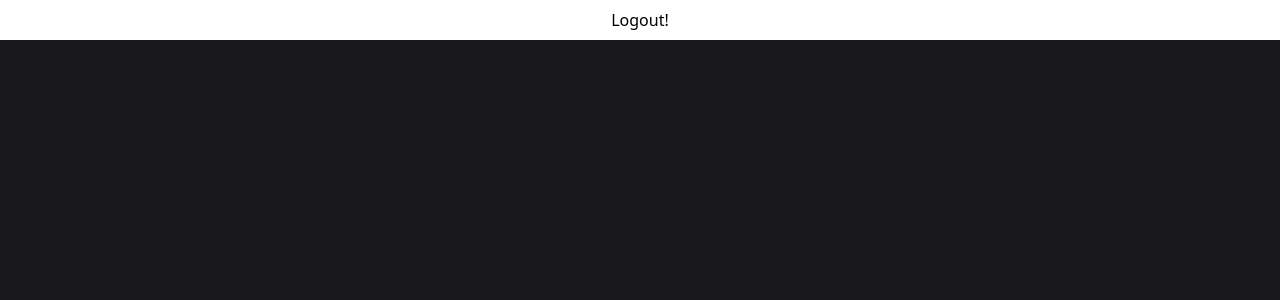
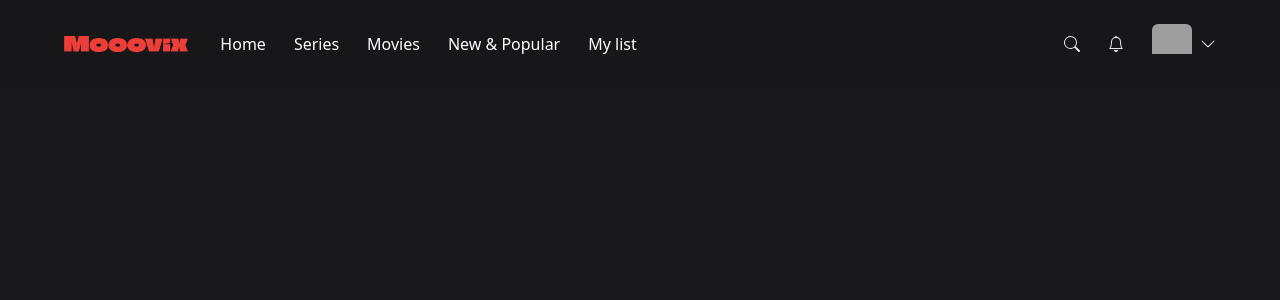
Before and after one commit to mocitheccat/goit-react-hw-05, a React (Vite) app: page / in a window 1280 px wide. Both pictures are taken after typing "Sample" into the empty fields and a click on the button "GO!". Shown: the top 300 px of the page. Built offline with nearby package versions, Linux system fonts and the light colour scheme; grey boxes are pictures that could not be loaded.

Commit message:
Created navbar in main page

```diff
--- a/package.json
+++ b/package.json
@@ -14,6 +14,7 @@
     "formik": "^2.4.6",
     "react": "^18.2.0",
     "react-dom": "^18.2.0",
+    "react-icons": "^5.2.1",
     "react-router-dom": "^6.23.1"
   },
   "devDependencies": {
--- a/src/App.jsx
+++ b/src/App.jsx
@@ -1,12 +1,20 @@
 import { Route, Routes } from "react-router-dom";
 import Landing from "./Components/Landing";
 import HomePage from "./Components/HomePage.jsx";
-import ProtectedRoute from "./Components/ProtectedRoute.jsx";
+import ProtectedRoute from "./Components/Protected/ProtectedRoute.jsx";
+import ProtectedLogin from "./Components/Protected/ProtectedLogin.jsx";
 
 function App() {
   return (
     <Routes>
-      <Route path="/login" element={<Landing />} />
+      <Route
+        path="/login"
+        element={
+          <ProtectedLogin>
+            <Landing />
+          </ProtectedLogin>
+        }
+      />
       <Route
         path="/"
         element={
--- /dev/null
+++ b/src/Components/AccountMenu.jsx
@@ -0,0 +1,40 @@
+import Auth from "../utils/auth.js";
+
+const AccountMenu = ({ visible }) => {
+  const username = Auth.readUser();
+
+  if (!visible) {
+    return null;
+  }
+
+  const handleLogout = () => {
+    Auth.logoutUser();
+    window.location.reload();
+  };
+
+  return (
+    <div className="bg-black w-56 absolute top-14 right-0 py-5 flex-col border-2 border-gray-800 flex">
+      <div className="flex flex-col gap-3">
+        <div className="px-3 group/item flex flex-row gap-3 items-center w-full">
+          <img
+            className="w-8 rounded-md"
+            src="/images/default-blue.png"
+            alt=""
+          />
+          <p className="text-white text-sm group-hover/item:underline">
+            {username}
+          </p>
+        </div>
+      </div>
+      <hr className="bg-gray-600 border-0 h-px my-4" />
+      <div
+        onClick={() => handleLogout()}
+        className="px-3 text-center text-white text-sm hover:underline"
+      >
+        Sign out of Mooovix
+      </div>
+    </div>
+  );
+};
+
+export default AccountMenu;
--- a/src/Components/HomePage.jsx
+++ b/src/Components/HomePage.jsx
@@ -1,19 +1,12 @@
 import { useNavigate } from "react-router-dom";
 import Auth from "../utils/auth.js";
+import Navbar from "./Navbar.jsx";
 
 const HomePage = () => {
   const navigate = useNavigate();
   return (
     <>
-      <button
-        onClick={() => {
-          Auth.logoutUser();
-          navigate("/login");
-        }}
-        className="h-10 w-full bg-white"
-      >
-        Logout!
-      </button>
+      <Navbar />
     </>
   );
 };
--- /dev/null
+++ b/src/Components/MobileMenu.jsx
@@ -0,0 +1,26 @@
+const MobileMenu = ({ visible }) => {
+  if (!visible) {
+    return null;
+  }
+  return (
+    <div className="bg-black w-56 absolute top-8 left-0 py-5 flex-col border-2 border-gray-800 flex">
+      <div className="flex flex-col gap-4">
+        <div className="px-3 text-center text-white hover:underline">Home</div>
+        <div className="px-3 text-center text-white hover:underline">
+          Series
+        </div>
+        <div className="px-3 text-center text-white hover:underline">
+          Movies
+        </div>
+        <div className="px-3 text-center text-white hover:underline">
+          New & Popular
+        </div>
+        <div className="px-3 text-center text-white hover:underline">
+          My List
+        </div>
+      </div>
+    </div>
+  );
+};
+
+export default MobileMenu;
--- /dev/null
+++ b/src/Components/Navbar.jsx
@@ -0,0 +1,83 @@
+import NavbarItem from "./NavbarItem.jsx";
+import { BsBell, BsChevronDown, BsSearch } from "react-icons/bs";
+import MobileMenu from "./MobileMenu.jsx";
+import { useCallback, useEffect, useState } from "react";
+import AccountMenu from "./AccountMenu.jsx";
+
+const TOP_OFFSET = 66;
+
+const Navbar = () => {
+  const [showAccountMenu, setShowAccountMenu] = useState(false);
+  const [showMobileMenu, setShowMobileMenu] = useState(false);
+  const [showBackground, setShowBackground] = useState(false);
+
+  const toggleMobileMenu = useCallback(() => {
+    setShowMobileMenu((current) => !current);
+  }, []);
+
+  const toggleAccountMenu = useCallback(() => {
+    setShowAccountMenu((current) => !current);
+  }, []);
+
+  useEffect(() => {
+    const handleScroll = () => {
+      console.log(window.scrollY);
+      if (window.scrollY >= TOP_OFFSET) {
+        setShowBackground(true);
+      } else {
+        setShowBackground(false);
+      }
+    };
+
+    window.addEventListener("scroll", handleScroll);
+
+    return () => {
+      window.removeEventListener("scroll", handleScroll);
+    };
+  }, []);
+
+  return (
+    <nav className="w-full fixed z-40">
+      <div className="px-4 md:px-16 py-6 flex flex-row items-center transition duration-500 bg-zinc-900 bg-opacity-90">
+        <img className="h-4 lg-h-7" src="/public/images/logo.png" alt="logo" />
+        <div className="flex-row ml-8 gap-7 hidden lg:flex">
+          <NavbarItem label="Home" />
+          <NavbarItem label="Series" />
+          <NavbarItem label="Movies" />
+          <NavbarItem label="New & Popular" />
+          <NavbarItem label="My list" />
+        </div>
+        <div
+          onClick={toggleMobileMenu}
+          className="lg:hidden flex flex-row items-center gap-2 ml-8 cursor-pointer relative"
+        >
+          <p className="text-white text-sm">Browse</p>
+          <BsChevronDown className="text-white transition" />
+          <MobileMenu visible={showMobileMenu} />
+        </div>
+        <div className="flex flex-row ml-auto gap-7 items-center">
+          <div className="text-gray-200 hover:text-gray-300 cursor-pointer">
+            <BsSearch />
+          </div>
+          <div className="text-gray-200 hover:text-gray-300 cursor-pointer">
+            <BsBell />
+          </div>
+          <div
+            onClick={toggleAccountMenu}
+            className="flex flex-row items-center gap-2 cursor-pointer relative"
+          >
+            <div className="w-6 h-6 lg:w-10 lg:h-10 rounded-md overflow-hidden">
+              <img src="/images/default-blue.png" alt="" />
+            </div>
+            <BsChevronDown
+              className={`w-4 text-white fill-white transition ${showAccountMenu ? "rotate-180" : "rotate-0"}`}
+            />
+            <AccountMenu visible={showAccountMenu} />
+          </div>
+        </div>
+      </div>
+    </nav>
+  );
+};
+
+export default Navbar;
--- /dev/null
+++ b/src/Components/NavbarItem.jsx
@@ -0,0 +1,11 @@
+import React from "react";
+
+const NavbarItem = ({ label }) => {
+  return (
+    <div className="text-white cursor-pointer hover:text-gray-300 transition">
+      {label}
+    </div>
+  );
+};
+
+export default NavbarItem;
--- /dev/null
+++ b/src/Components/Protected/ProtectedLogin.jsx
@@ -0,0 +1,14 @@
+import Auth from "../../utils/auth.js";
+import { Navigate } from "react-router-dom";
+
+const ProtectedLogin = ({ children }) => {
+  const username = Auth.readUser();
+
+  if (username) {
+    return <Navigate to="/" />;
+  }
+
+  return children;
+};
+
+export default ProtectedLogin;
```
Also changed, not shown: src/Components/Protected/ProtectedRoute.jsx (renamed from src/Components/ProtectedRoute.jsx), 1 other file (tests, documents, lock files or other folders).
